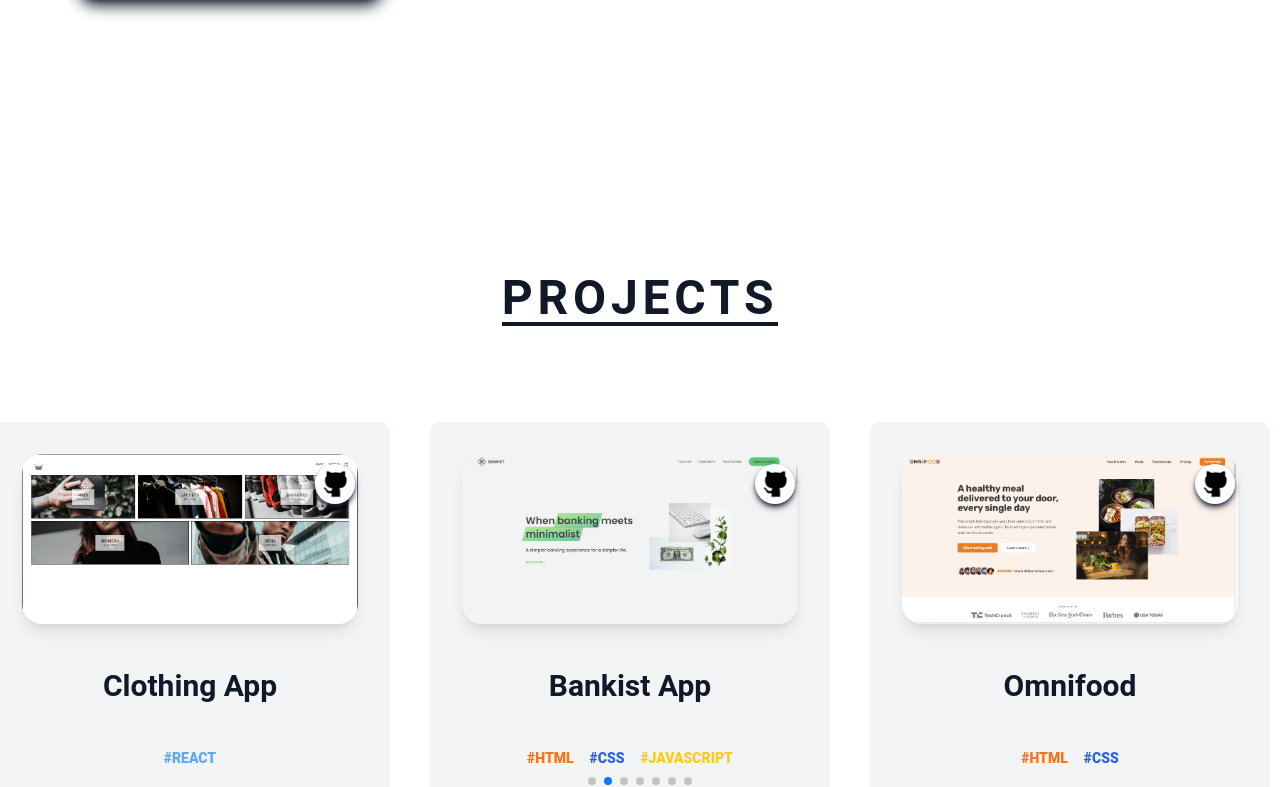
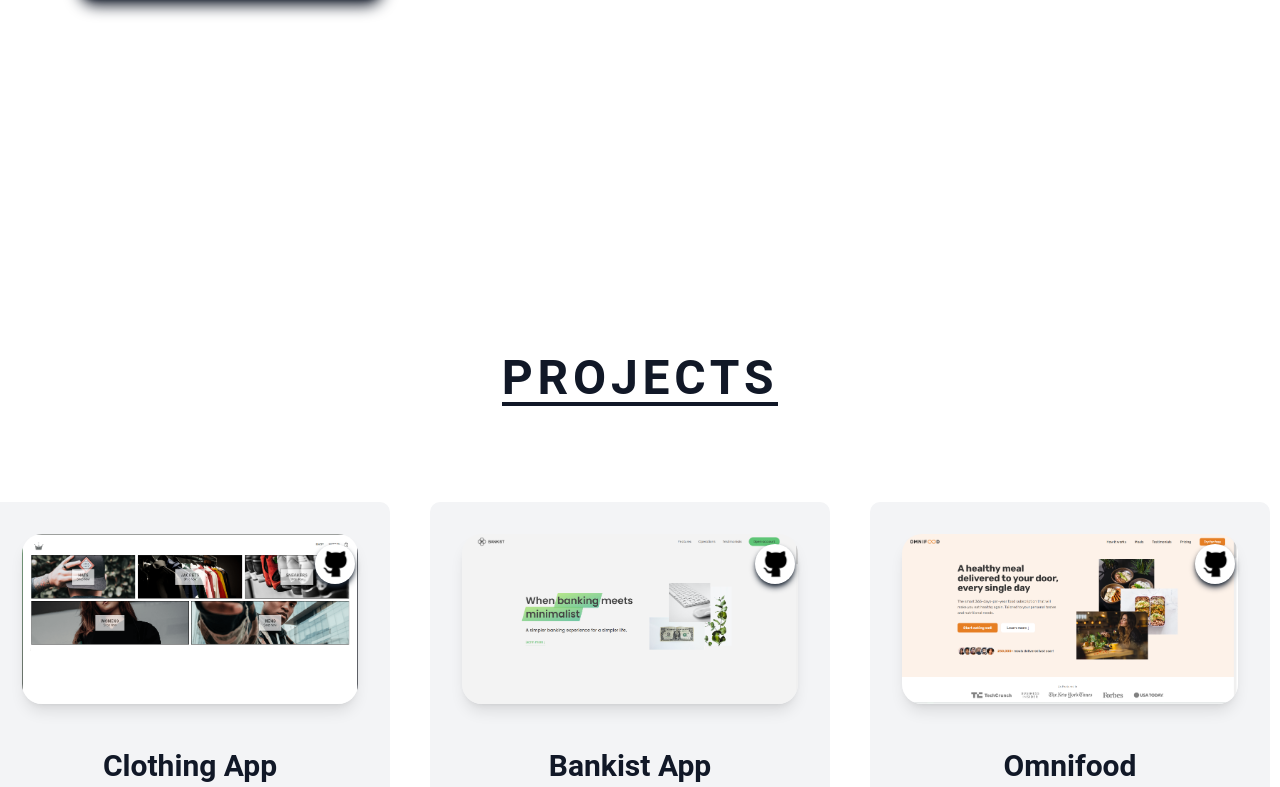
Before and after one commit to lukaszfronia/portfolio-react, a React (Vite) app: page / in a window 1280 px wide. Shown: the part 1662-2449 px from the top of the page. Built offline with nearby package versions, Linux system fonts and the light colour scheme.

Commit message:
fix bugs

```diff
--- a/src/pages/About.jsx
+++ b/src/pages/About.jsx
@@ -6,7 +6,7 @@
   return (
     <div
       id="about"
-      className="xl:max-w-[1200px] lg:max-w-[1000px] mt-40 h-screen mx-auto mb-64 sm:mb-0 py-10 sm:py-44 flex flex-col items-center gap-12 text-gray-900"
+      className="xl:max-w-[1200px] lg:max-w-[1000px] mt-40 h-screen mx-auto mb-64 sm:mb-20 py-10 sm:py-22 md:py-44 flex flex-col items-center gap-12 text-gray-900"
     >
       <TitlePage>ABOUT</TitlePage>
       <div className="  md:p-12  lg:p-9 flex gap-10 justify-center items-center flex-col md:flex-row   ">
--- a/src/pages/Contact.jsx
+++ b/src/pages/Contact.jsx
@@ -13,7 +13,7 @@
   return (
     <div
       id="contact"
-      className="xl:max-w-[1200px] lg:max-w-[1000px] md:max-w-[700px] sm:max-w-[600px] max-w-[340px] mx-auto xl:py-32 lg:py-80 py-10 sm:py-56  text-gray-900 flex flex-col items-center gap-32"
+      className="xl:max-w-[1200px] lg:max-w-[1000px] md:max-w-[700px] sm:max-w-[600px] max-w-[340px] mx-auto xl:py-32 lg:py-40 py-10 sm:py-18 md:py-44  text-gray-900 flex flex-col items-center gap-32"
     >
       <TitlePage>CONTACT</TitlePage>
 
--- a/src/pages/Project.jsx
+++ b/src/pages/Project.jsx
@@ -18,8 +18,8 @@
   return (
     <div
       id="projects"
-      className="xl:max-w-[1300px]  lg:max-w-[1000px] max-w-[800px] h-screen m-auto py-10 md:mb-40 lg:mb-0 sm:py-44
-      mb-96 sm:mb-0  flex flex-col items-center  gap-24 text-gray-900"
+      className="xl:max-w-[1300px]  lg:max-w-[1000px] max-w-[800px] h-screen m-auto py-10 md:mb-40 lg:mb-60  sm:py-18 md:py-44
+      mb-96 sm:mb-20  flex flex-col items-center  gap-24 text-gray-900"
     >
       <TitlePage>PROJECTS</TitlePage>
       <div className=" xl:max-w-[1300px]  lg:max-w-[820px] md:max-w-[760px] max-w-[350px]">
```
